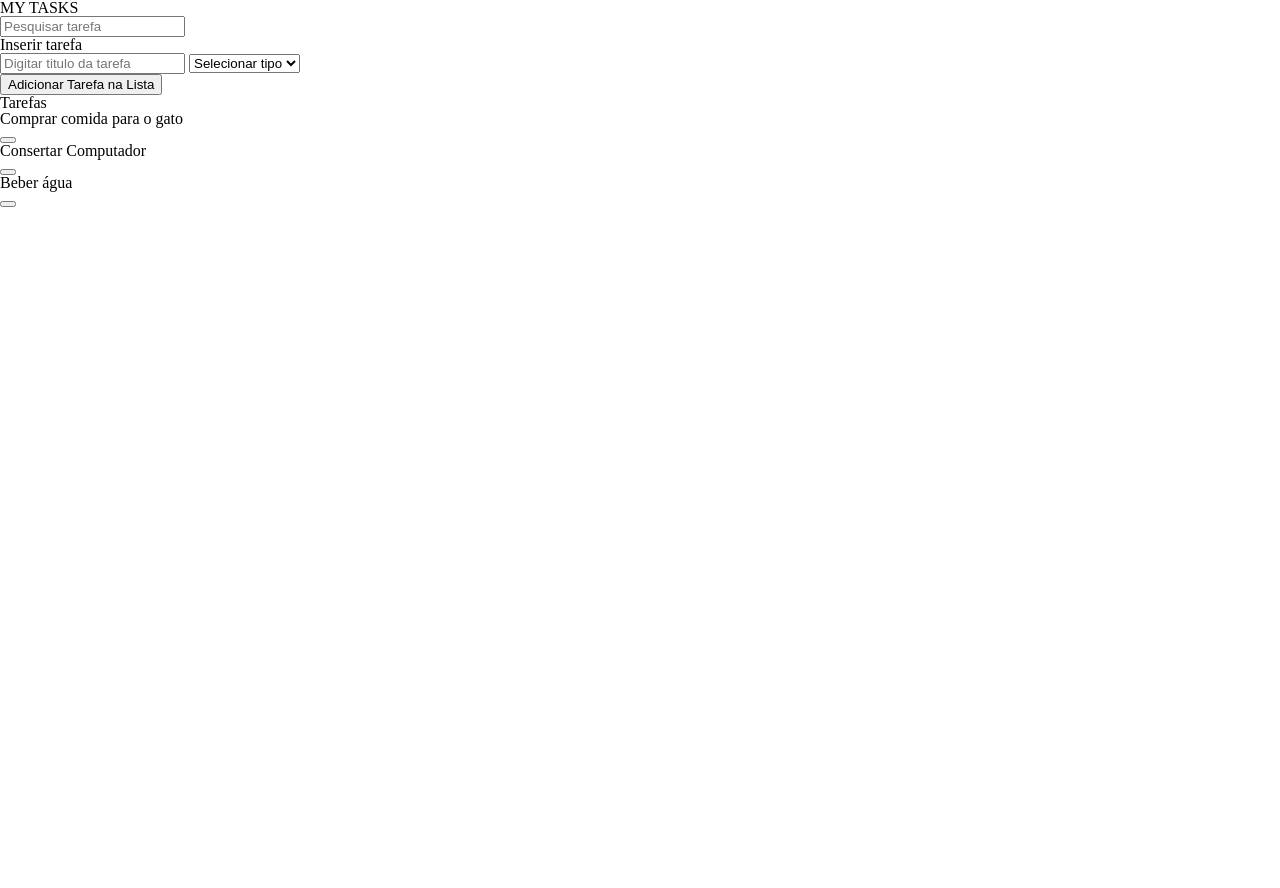
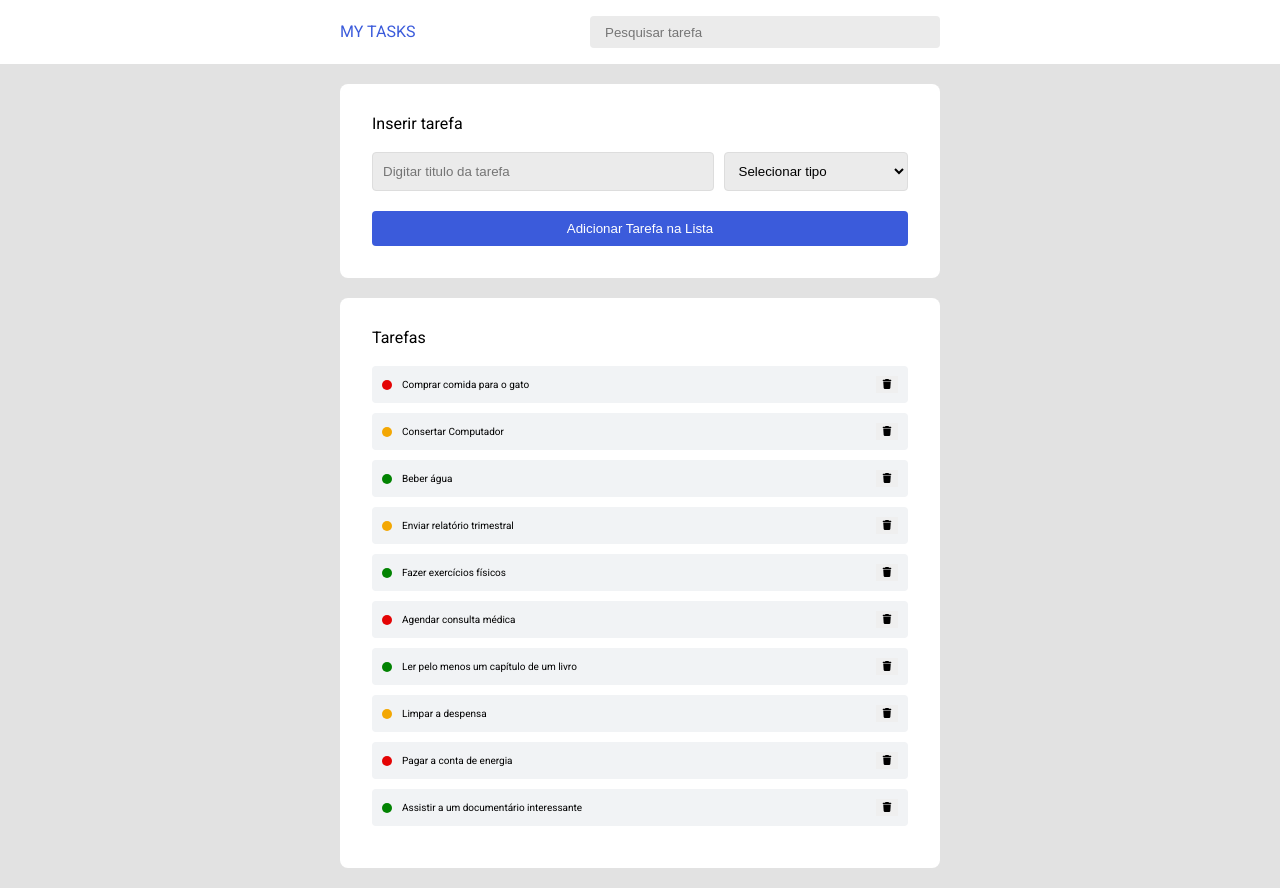
Before and after one commit to kasx7720/m2-lista-de-tarefas-lucas, a plain HTML site: page index.html in a window 1280 px wide. Before the commit the page ends 800 px from the top, so only its background shows below. Drawn offline with Linux system fonts and the light colour scheme.

Commit message:
projeto finalizado

```diff
--- a/index.html
+++ b/index.html
@@ -37,11 +37,11 @@
             type="text"
             placeholder="Digitar titulo da tarefa"
           />
-          <select class="form__input--priority input__box">
+          <select id="input_type" class="form__input--priority input__box">
             <option value="">Selecionar tipo</option>
-            <option value="urgente">Urgente</option>
-            <option value="importante">Importante</option>
-            <option value="normal">Normal</option>
+            <option value="Urgente">Urgente</option>
+            <option value="Importante">Importante</option>
+            <option value="Normal">Normal</option>
           </select>
         </div>
         <button class="form__button--add-task">
@@ -59,7 +59,9 @@
               <span class="task-type span-urgent"></span>
               <p>Comprar comida para o gato</p>
             </div>
-            <button class="task__button--remove-task"></button>
+            <button class="task__button--remove-task">
+              <img src="./assets/trash-icon.svg" alt="lixeira">
+            </button>
           </li>
           <!-- Task Exemplo 2 -->
           <li class="task__item">
@@ -67,7 +69,9 @@
               <span class="task-type span-important"></span>
               <p>Consertar Computador</p>
             </div>
-            <button class="task__button--remove-task"></button>
+            <button class="task__button--remove-task">
+              <img src="./assets/trash-icon.svg" alt="lixeira">
+            </button>
           </li>
           <!-- Task Exemplo 3 -->
           <li class="task__item">
@@ -75,7 +79,9 @@
               <span class="task-type span-normal"></span>
               <p>Beber água</p>
             </div>
-            <button class="task__button--remove-task"></button>
+            <button class="task__button--remove-task">
+              <img src="./assets/trash-icon.svg" alt="lixeira">
+            </button>
           </li>
         </ul>
       </section>
--- a/script.js
+++ b/script.js
@@ -10,3 +10,76 @@ const tasks = [
   {title: "Pagar a conta de energia", type: "Urgente"},
   {title: "Assistir a um documentário interessante", type: "Normal"},
 ];
+
+function renderElements(tasks) {
+  const ulElement = document.querySelector('ul');
+  ulElement.innerHTML = '';
+
+  tasks.forEach(task => {
+    const taskItem = createTaskItem(task);
+    ulElement.appendChild(taskItem);
+  });
+}
+
+function createTaskItem(task) {
+  const liElement = document.createElement('li');
+  const divElement = document.createElement('div');
+  const spanElement = document.createElement('span');
+  const pElement = document.createElement('p');
+  const buttonElement = document.createElement('button');
+  const imgElement = document.createElement('img');
+
+  liElement.classList.add('task__item');
+  divElement.classList.add('task-info__container');
+  spanElement.classList.add('task-type');
+  pElement.textContent = task.title;
+  buttonElement.classList.add('task__button--remove-task');
+  imgElement.src = './assets/trash-icon.svg';
+  imgElement.alt = 'Remover tarefa';
+  buttonElement.appendChild(imgElement);
+
+  switch(task.type) {
+    case 'Urgente':
+        spanElement.classList.add('span-urgent');
+        break;
+    case 'Importante':
+        spanElement.classList.add('span-important');
+        break;
+    case 'Normal':
+        spanElement.classList.add('span-normal');
+        break;
+}
+
+divElement.appendChild(spanElement);
+divElement.appendChild(pElement);
+liElement.appendChild(divElement);
+liElement.appendChild(buttonElement);
+
+buttonElement.addEventListener('click', function() {
+  const taskIndex = tasks.indexOf(task);
+  if (taskIndex > -1) {
+    tasks.splice(taskIndex, 1);
+    renderElements(tasks);
+  }
+});
+
+return liElement;
+
+}
+
+renderElements(tasks);
+
+document.querySelector('.form__button--add-task').addEventListener('click', (event) => {
+  event.preventDefault();
+
+  const title = document.getElementById('input_title').value;
+  const type = document.getElementById('input_type').value;
+
+  const task = { title, type };
+  tasks.push(task);
+  renderElements(tasks);
+
+  document.getElementById('input_title').value = '';
+  document.getElementById('input_type').value = '';
+
+});
--- a/style.css
+++ b/style.css
@@ -0,0 +1,151 @@
+@import url('https://fonts.googleapis.com/css2?family=Roboto:ital,wght@0,100;0,300;0,400;0,500;0,700;0,900;1,100;1,300;1,400;1,500;1,700;1,900&display=swap');
+
+body {
+    font-family: 'roboto';
+    background-color: #e2e2e2;
+}
+
+.header__container {
+    display: flex;
+    justify-content: center;
+    align-items: center;
+    padding: 1rem;
+    background-color: white;
+}
+
+.header__content {
+    display: flex;
+    justify-content: space-between;
+    align-items: center;
+    width: 100%;
+    max-width: 600px;
+}
+
+.header__title {
+    color: #3b5bdb;
+}
+
+.header__input--search {
+    margin-left: auto;
+    background-color: #ebebeb;
+    border-radius: 4px;
+    border: none;
+    width: 350px;
+    height: 2rem;
+    padding: 15px;
+}
+
+.main__container {
+    padding: 20px;
+    max-width: 600px;
+    margin: 0 auto;
+}
+
+.form__container {
+    background-color: #fff;
+    padding: 2rem;
+    border-radius: 8px;
+    margin-bottom: 20px;
+}
+
+.form__title {
+    margin-bottom: 20px;
+    font-size: 1rem;
+}
+
+.form__input-container {
+    display: flex;
+    gap: 10px;
+    margin-bottom: 20px;
+}
+
+.form__input--text {
+    padding: 10px;
+    border: 1px solid #ddd;
+    border-radius: 4px;
+    background-color: #ebebeb;
+    width: 350px;
+}
+
+.form__input--priority {
+    padding: 10px;
+    border: 1px solid #ddd;
+    border-radius: 4px;
+    background-color: #ebebeb;
+    width: 200px;
+}
+
+.form__button--add-task {
+    display: block;
+    width: 100%;
+    padding: 10px;
+    background-color: #3b5bdb;
+    color: #fff;
+    border: none;
+    border-radius: 4px;
+    cursor: pointer;
+}
+
+.form__button--add-task:hover {
+    background-color: #334fbf;
+}
+
+.tasks__container {
+    background-color: #fff;
+    padding: 2rem;
+    border-radius: 8px;
+}
+
+p {
+    font-size: 10px;
+}
+
+.tasks__container h2 {
+    margin-bottom: 20px;
+}
+
+.task__item {
+    display: flex;
+    justify-content: space-between;
+    align-items: center;
+    padding: 10px;
+    background-color: #f1f3f5;
+    margin-bottom: 10px;
+    border-radius: 4px;
+    margin: 10px 0;
+}
+
+.task-info__container {
+    display: flex;
+    align-items: center;
+}
+
+.task-type {
+    display: inline-block;
+    width: 10px;
+    height: 10px;
+    border-radius: 50%;
+    margin-right: 10px;
+}
+
+.span-urgent {
+    background-color: #e40404;
+}
+
+.span-important {
+    background-color: #f3a703;
+}
+
+.span-normal {
+    background-color: #028302;
+}
+
+button {
+    border: none;
+    cursor: pointer;
+}
+
+img {
+    width: 10px;
+    height: 10px;
+}
```
